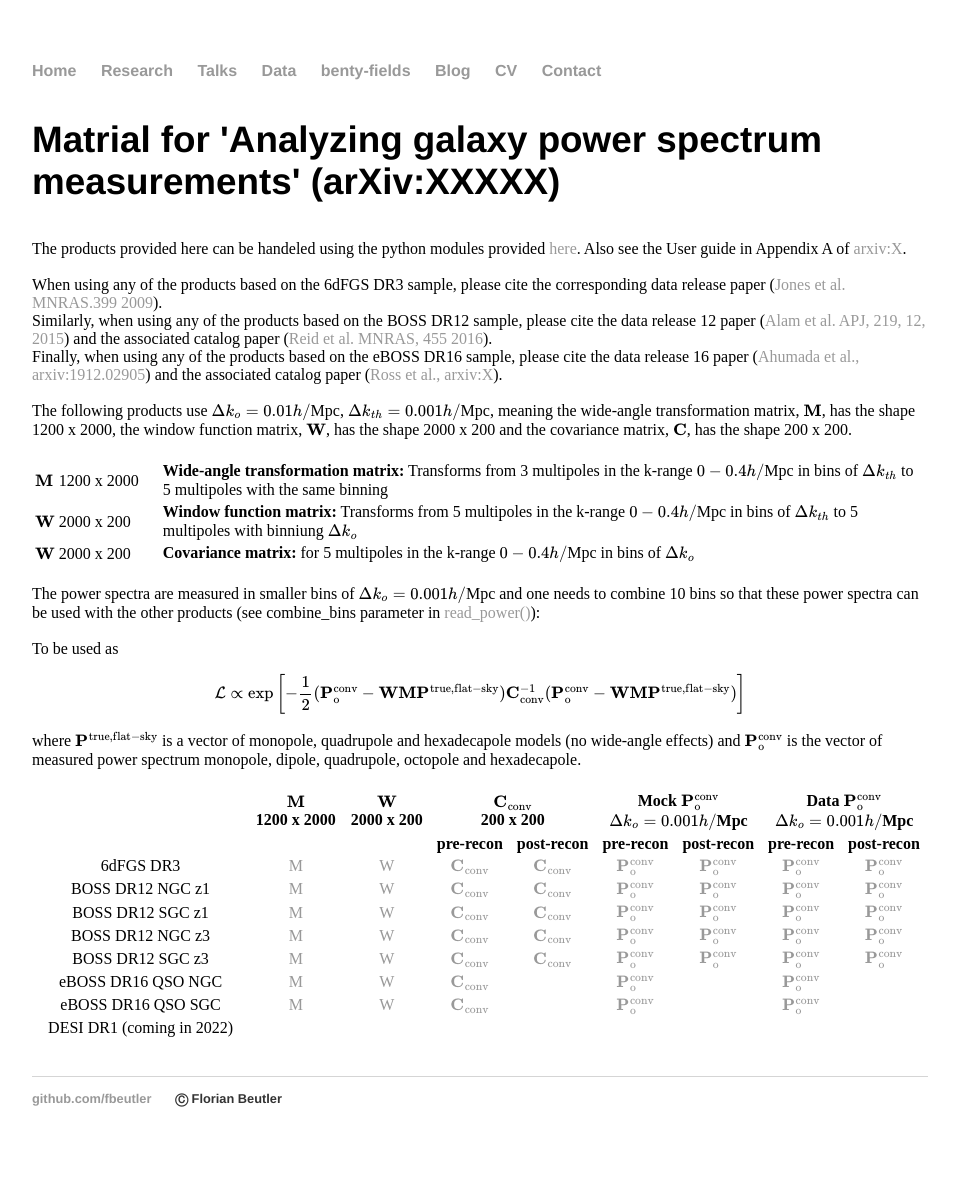
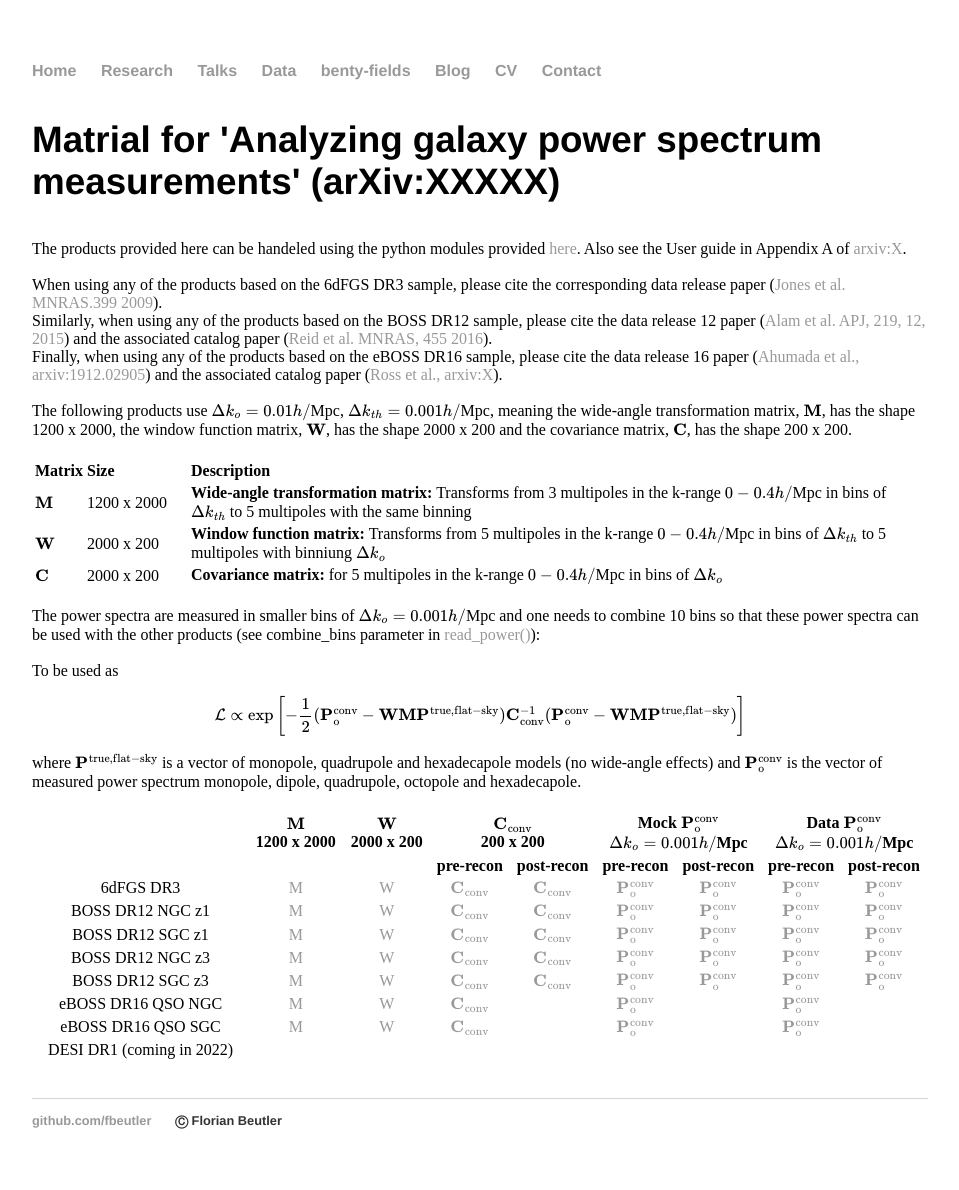
Before and after one commit to fbeutler/fbeutler.github.io, a Jekyll site: the page built from hub/deconv_paper.html, in a window 1280 px wide. Shown: the whole page, without its empty margins (160-1119 px from the left). Built offline with Jekyll 4.4.1, drawn with Linux system fonts in a browser that asks for light colours; before the commit the page ends 1168 px from its top, so only the background shows below that.

Commit message:
Update deconv_paper.html

```diff
--- a/hub/deconv_paper.html
+++ b/hub/deconv_paper.html
@@ -29,6 +29,11 @@ Finally, when using any of the products based on the eBOSS DR16 sample, please c
 
 <table style="width:100%;padding-top:20px">
   <tr style="text-align: left">
+    <th>Matrix</th>
+    <th>Size</th>
+    <th>Description</th>
+  </tr>
+  <tr style="text-align: left">
     <td>\(\textbf{M}\)</td>
     <td style="min-width:100px">1200 x 2000</td>
     <td><b>Wide-angle transformation matrix:</b> Transforms from 3 multipoles in the k-range \(0 - 0.4h/\)Mpc in bins of \(\Delta k_{th}\)
@@ -41,7 +46,7 @@ Finally, when using any of the products based on the eBOSS DR16 sample, please c
 	to 5 multipoles with binniung \(\Delta k_o\)</td>
   </tr>
   <tr style="text-align: left">
-    <td>\(\textbf{W}\)</td>
+    <td>\(\textbf{C}\)</td>
     <td style="min-width:100px">2000 x 200</td>
     <td><b>Covariance matrix:</b> for 5 multipoles in the k-range \(0 - 0.4h/\)Mpc in bins of \(\Delta k_{o}\)</td>
   </tr>
```
